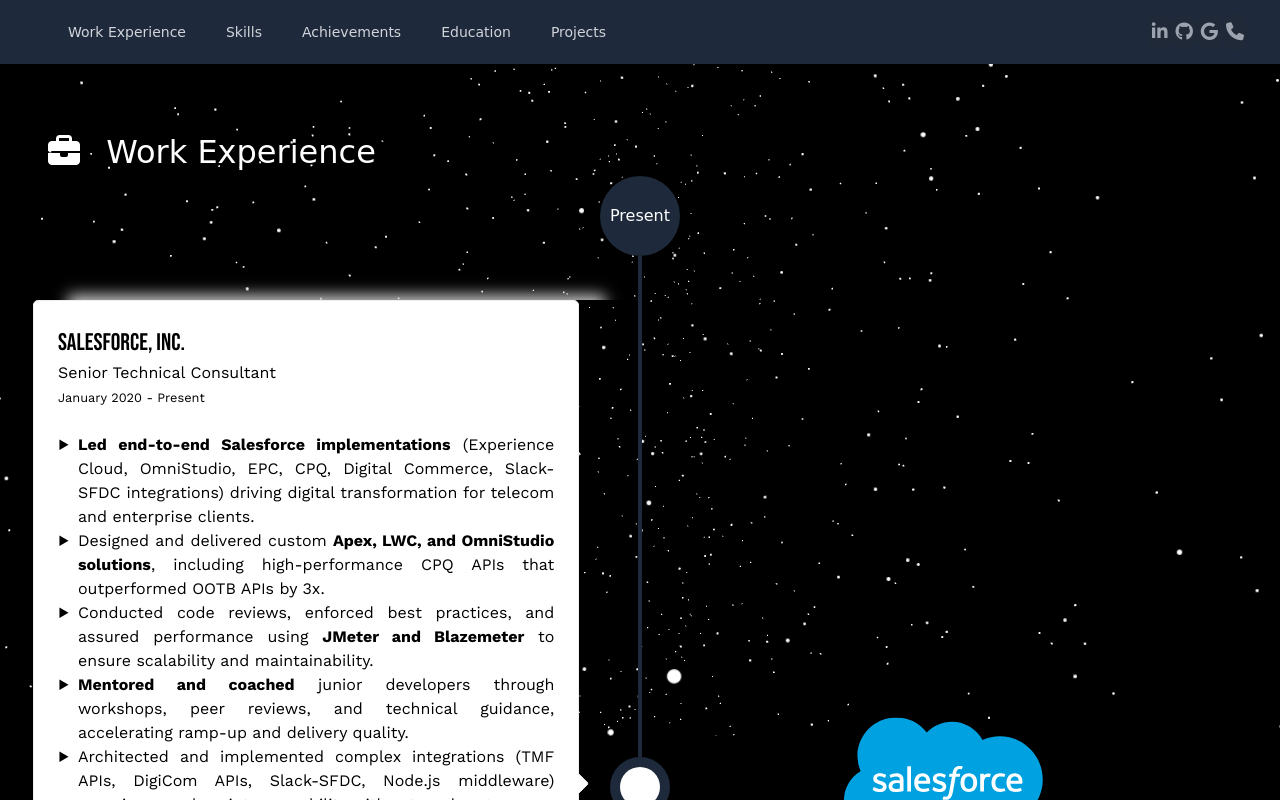
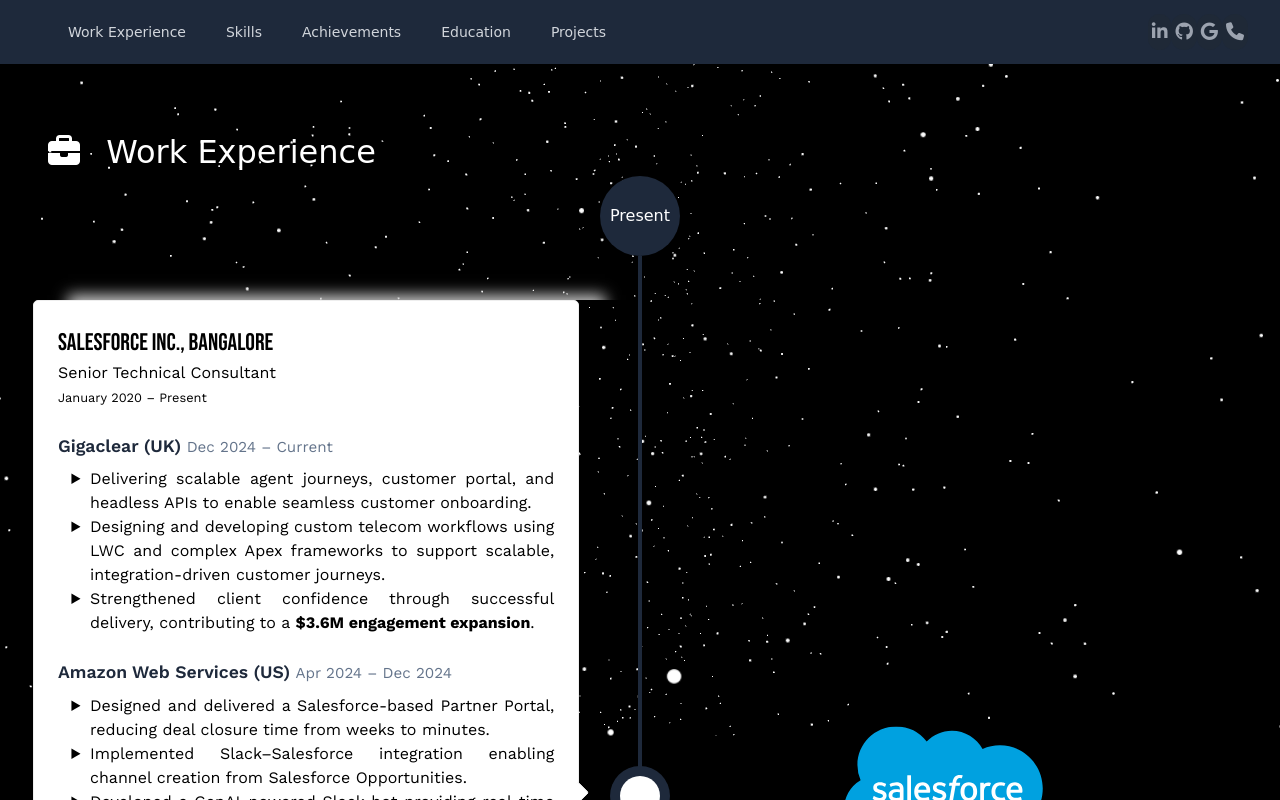
Before and after one commit to Rajasimhared/portfolio, a website built with Vite: page index.html in a window 1280 px wide. Both pictures are taken after a click on the button "Know More...". Shown: the part 864-1664 px from the top of the page. Built offline with nearby package versions, Linux system fonts and the light colour scheme; animation ran at ten frames a second; a web font is replaced by a local one.

Commit message:
Update exp

```diff
--- a/src/components/MainContent/mainContent.css
+++ b/src/components/MainContent/mainContent.css
@@ -7,3 +7,30 @@
 .event-content {
   color: #000000;
 }
+
+.client-engagements .engagement-block {
+  margin-bottom: 1.5rem;
+  text-align: left;
+}
+
+.client-engagements .engagement-block:last-child {
+  margin-bottom: 0;
+}
+
+.client-engagements .engagement-title {
+  font-size: 1.1rem;
+  font-weight: 600;
+  color: #1e293b;
+  margin-bottom: 0.5rem;
+}
+
+.client-engagements .engagement-dates {
+  font-weight: 400;
+  color: #64748b;
+  font-size: 0.95rem;
+}
+
+.client-engagements .engagement-block ul {
+  margin: 0 0 0 1rem;
+  padding-left: 1rem;
+}
--- a/src/configs/configs.js
+++ b/src/configs/configs.js
@@ -46,33 +46,44 @@
 const experiences = [
   {
     title: "Senior Technical Consultant",
-    company: "Salesforce, Inc.",
-    duration: "January 2020 - Present",
+    company: "Salesforce Inc., Bangalore",
+    duration: "January 2020 – Present",
     workDescription: `
-    <ul>
-        <li><strong>Led end-to-end Salesforce implementations</strong> (Experience Cloud, OmniStudio, EPC, CPQ, Digital Commerce, Slack-SFDC integrations) driving digital transformation for telecom and enterprise clients.</li>
-
-        <li>Designed and delivered custom <strong>Apex, LWC, and OmniStudio solutions</strong>, including high-performance CPQ APIs that outperformed OOTB APIs by 3x.</li>
-
-        <li>Conducted code reviews, enforced best practices, and assured performance using <strong>JMeter and Blazemeter</strong> to ensure scalability and maintainability.</li>
-
-        <li><strong>Mentored and coached</strong> junior developers through workshops, peer reviews, and technical guidance, accelerating ramp-up and delivery quality.</li>
-
-        <li>Architected and implemented complex integrations (TMF APIs, DigiCom APIs, Slack-SFDC, Node.js middleware) ensuring seamless interoperability with external systems.</li>
-
-        <li>Collaborated with cross-functional stakeholders to translate business requirements into scalable technical designs, enabling faster MVP delivery and adoption.</li>
-
-        <li>Established and optimized DevOps pipelines (Heroku, GitLab CI/CD) and contributed to release adoption, improving deployment speed and reducing production issues.</li>
-
-        <li>Delivered <strong>Partner Portal for Amazon</strong> on Salesforce + Slack, reducing deal closure timelines from weeks to minutes through automation and integration.</li>
-
-        <li>Authored and maintained technical documentation, design specifications, and deployment guides to ensure knowledge transfer and smooth handoffs.</li>
-
-        <li>Optimized Webpack bundles to reduce build time from <strong>120s to 20s (6x improvement)</strong>, boosting developer productivity.</li>
-
-        <li>Developed a <strong>React Chrome extension</strong> for validating best practices in an internal framework, adopted by 500+ developers.</li>
-
-    </ul>
+    <div class="client-engagements">
+      <div class="engagement-block">
+        <h4 class="engagement-title">Gigaclear (UK) <span class="engagement-dates">Dec 2024 – Current</span></h4>
+        <ul>
+          <li>Delivering scalable agent journeys, customer portal, and headless APIs to enable seamless customer onboarding.</li>
+          <li>Designing and developing custom telecom workflows using LWC and complex Apex frameworks to support scalable, integration-driven customer journeys.</li>
+          <li>Strengthened client confidence through successful delivery, contributing to a <strong>$3.6M engagement expansion</strong>.</li>
+        </ul>
+      </div>
+      <div class="engagement-block">
+        <h4 class="engagement-title">Amazon Web Services (US) <span class="engagement-dates">Apr 2024 – Dec 2024</span></h4>
+        <ul>
+          <li>Designed and delivered a Salesforce-based Partner Portal, reducing deal closure time from weeks to minutes.</li>
+          <li>Implemented Slack–Salesforce integration enabling channel creation from Salesforce Opportunities.</li>
+          <li>Developed a GenAI-powered Slack bot providing real-time responses within channels.</li>
+        </ul>
+      </div>
+      <div class="engagement-block">
+        <h4 class="engagement-title">BT Consumer (UK) <span class="engagement-dates">Jan 2021 – Mar 2024</span></h4>
+        <ul>
+          <li>Delivered telecom solutions using OmniOut, OmniStudio, Digital Commerce APIs, EPC, and CPQ.</li>
+          <li>Engineered custom CPQ APIs achieving <strong>3x performance improvement</strong>.</li>
+          <li>Led EPC catalog publishing to external systems via TMF-compliant APIs.</li>
+          <li>Contributed to DevOps strategy improving deployment efficiency and release stability.</li>
+          <li>Conducted code reviews as part of the assurance team.</li>
+        </ul>
+      </div>
+      <div class="engagement-block">
+        <h4 class="engagement-title">M1 (Singapore) <span class="engagement-dates">Jan 2020 – Dec 2020</span></h4>
+        <ul>
+          <li>Implemented an off-platform SIM plan selection journey using Digital Commerce APIs and Node.js with OAuth 2.0.</li>
+          <li>Optimized Vlocity Web Components, reducing bundle size by <strong>3x</strong> and build time from <strong>120s to 6s</strong>.</li>
+        </ul>
+      </div>
+    </div>
     `,
     logo: asset("salesforce-logo.svg"),
     link: "https://www.salesforce.com/"
```
